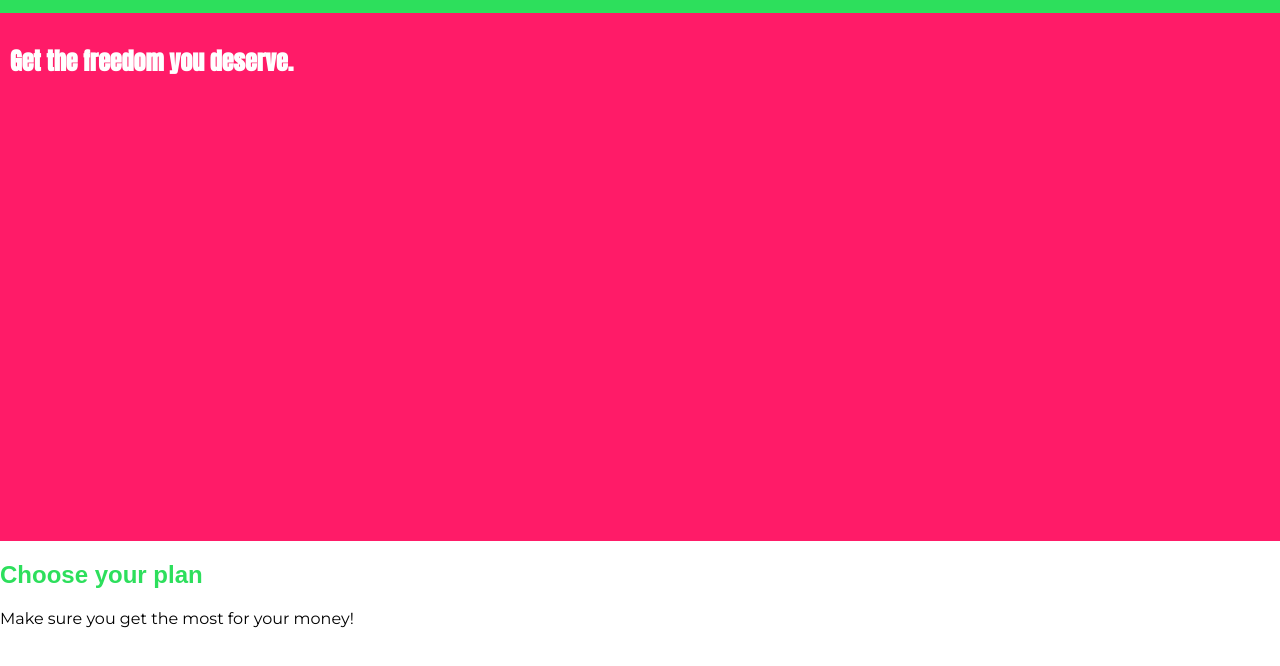
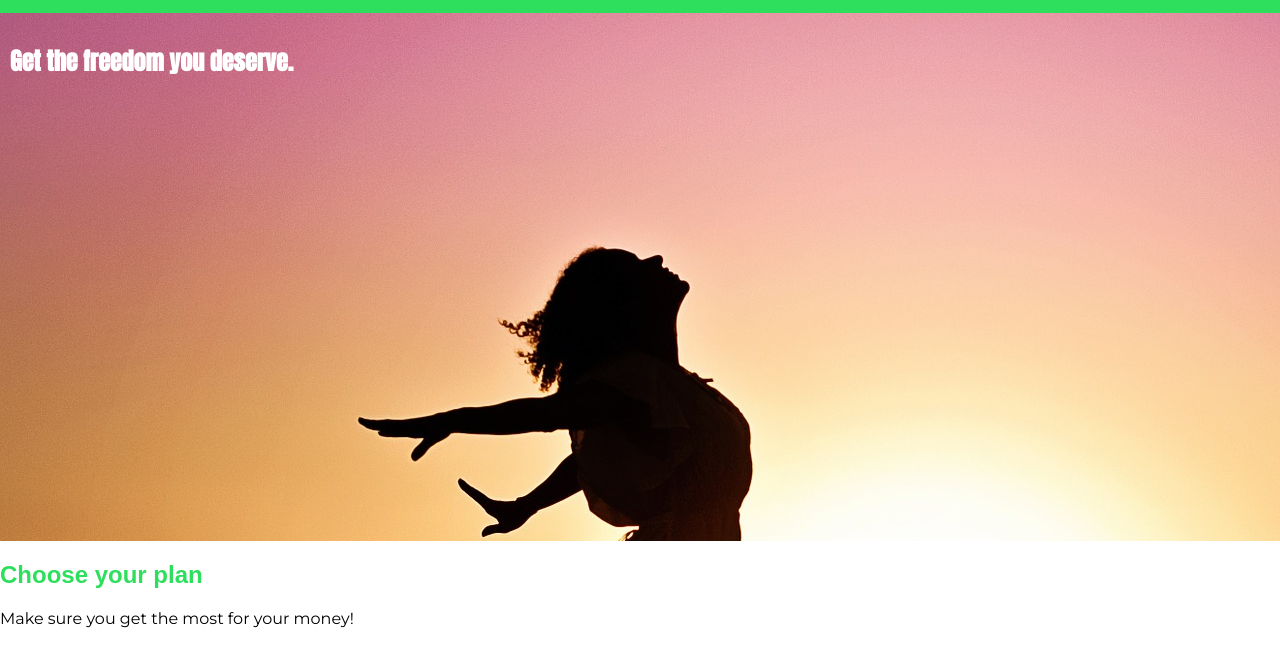
Before and after one commit to ramkp/css-complete-guide, a plain HTML site: page index.html in a window 1280 px wide. Shown: the part 54-720 px from the top of the page. Drawn offline with Linux system fonts and the light colour scheme.

Commit message:
Add background image to product overview

```diff
--- a/main.css
+++ b/main.css
@@ -74,7 +74,7 @@ h1 {
 }
 
 #product-overview {
-  background: #ff1b68;
+  background: url("freedom.jpg");
   height: 528px;
   padding: 10px;
 }
```
Also changed, not shown: freedom.jpg (added).
